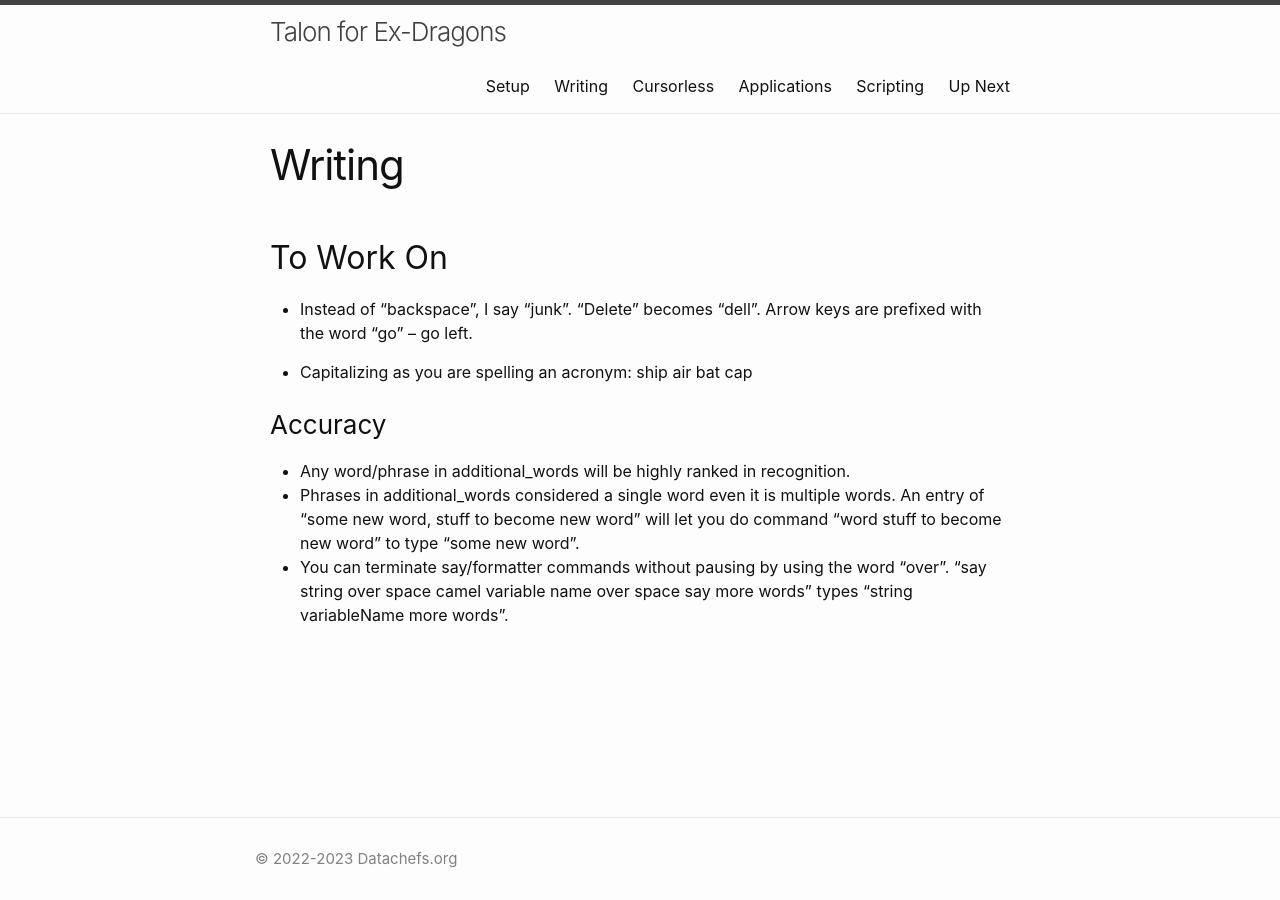
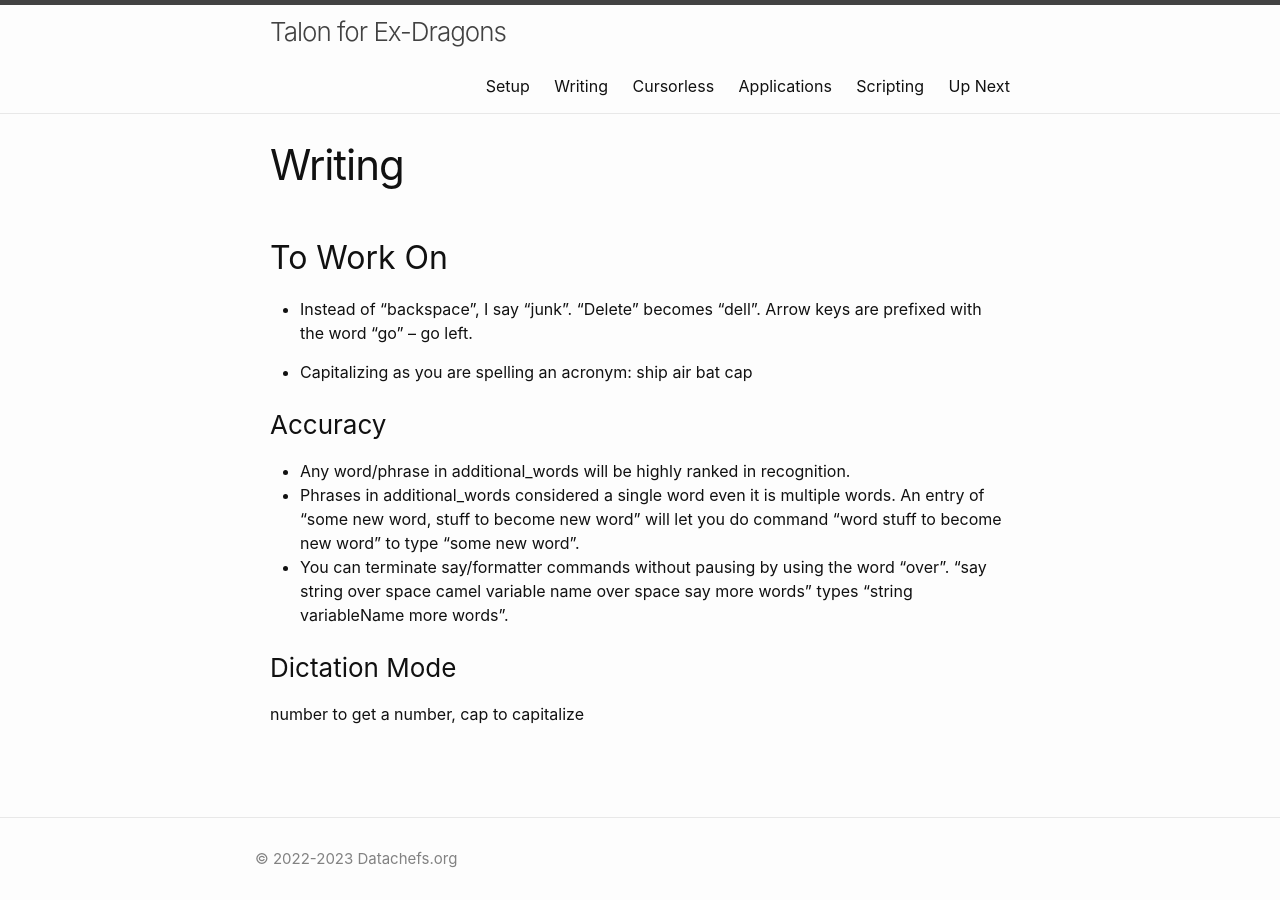
Before and after one commit to aschneiderman/talon-notes, a Jekyll site: the page built from pages/writing/writing.md, in a window 1280 px wide. Built offline with Jekyll 4.4.1, drawn with Linux system fonts in a browser that asks for light colours.

Commit message:
add some stuff

```diff
--- a/pages/writing/writing.md
+++ b/pages/writing/writing.md
@@ -18,3 +18,7 @@ layout: content
 - Any word/phrase in additional_words will be highly ranked in recognition.
 - Phrases in additional_words considered a single word even it is multiple words.  An entry of "some new word, stuff to become new word" will let you do command "word stuff to become new word" to type "some new word".
 - You can terminate say/formatter commands without pausing by using the word "over".  "say string over space camel variable name over space say more words" types "string variableName more words".
+
+### Dictation Mode
+
+number to get a number, cap to capitalize
```
